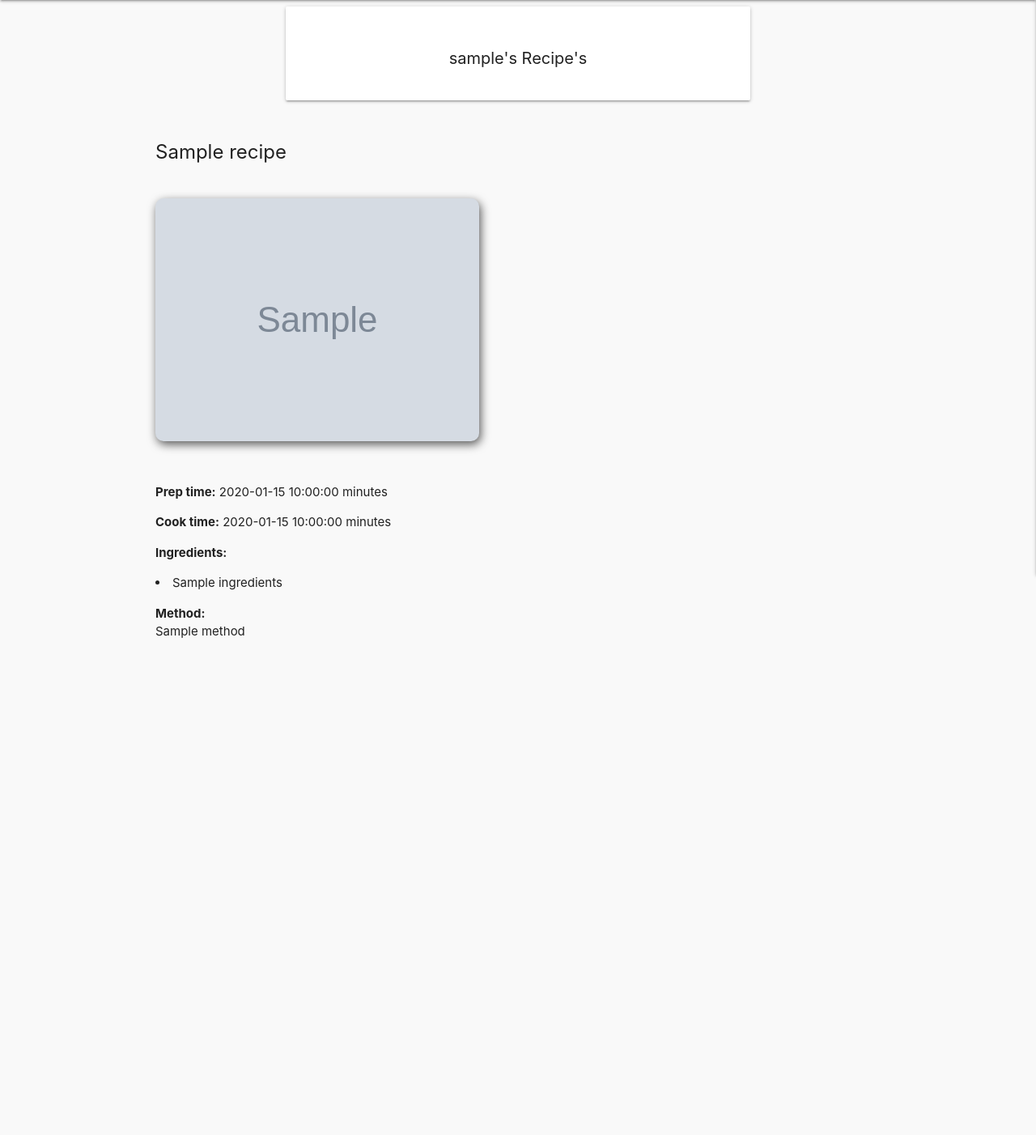
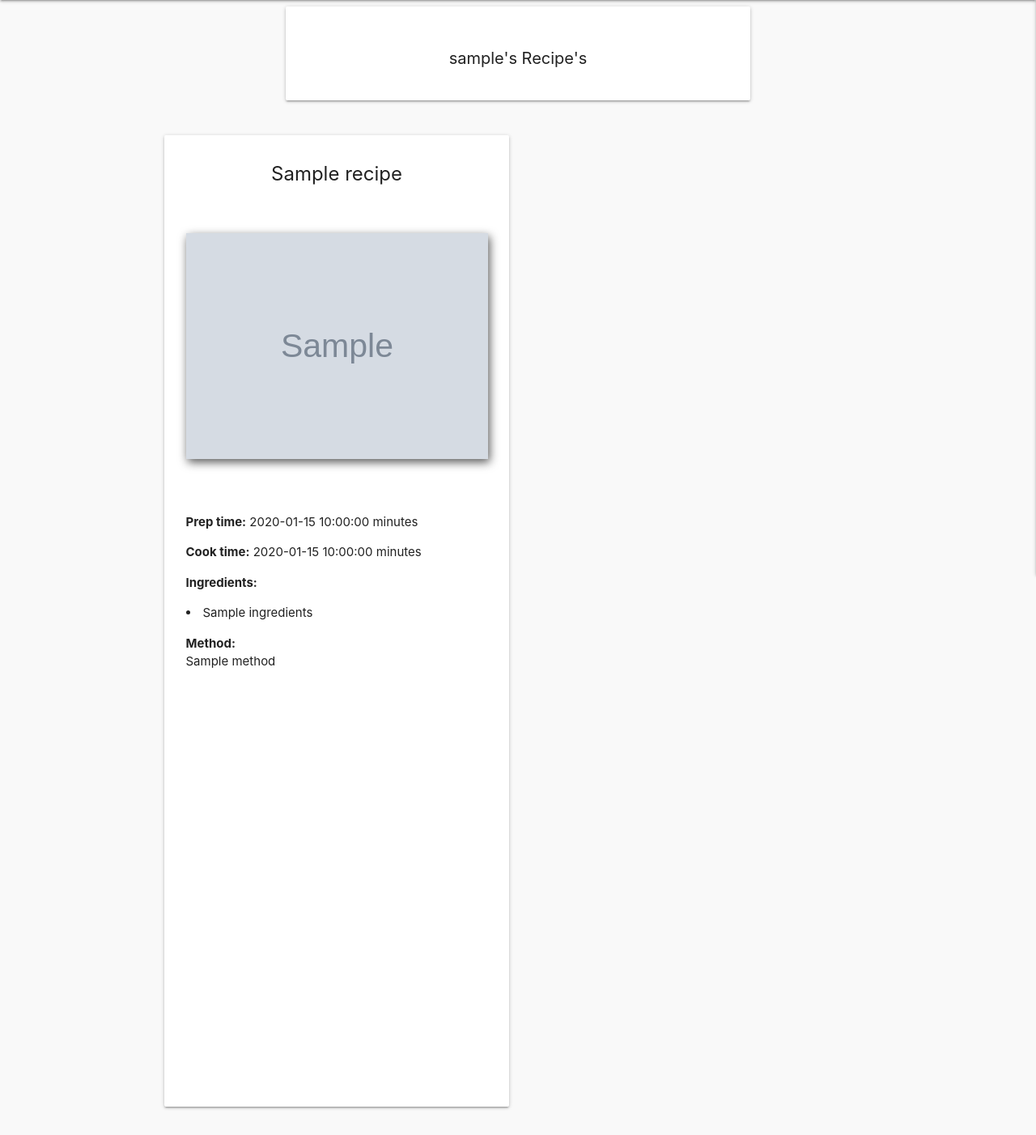
Before and after one commit to JimEv87/MS3, a Flask app: page /profile/1 in a window 1280 px wide. Shown: the part 150-1552 px from the top of the page at 81% size. Before the commit the page ends 938 px from the top, so only its background shows below. Run offline with Flask 2, Linux system fonts and the light colour scheme; the visitor is signed in with stand-in values (Sample User, id 1); grey boxes marked "Sample" are stand-in pictures; a database or web service that is not in the repository returns one stand-in record (values such as "Sample title"); some libraries are stand-ins or nearby versions.

Commit message:
styled profile page

```diff
--- a/static/css/style.css
+++ b/static/css/style.css
@@ -169,6 +169,22 @@ h3 {
   content: counter(item) ".";
 }
 
+.user-recipes {
+    height: 1200px;
+    overflow: auto;
+    padding: 2rem;
+}
+
+.user-recipes p,
+.user-recipes li {
+    text-align: left;
+    padding-left: 1rem;
+}
+
+.user-recipes img {
+    padding: 1rem;
+}
+
 @media (min-width: 600px) {
       .valign-wrapper-600 {
           display: flex;
--- a/templates/profile.html
+++ b/templates/profile.html
@@ -11,7 +11,10 @@
     </div>
 </div>
 
+<div class="row">
 {% for info in user_recipes %}
+<div class="col s12 l6">
+    <div class="col card center-align user-recipes">
 
         <h2>{{ info.dish_name }}</h2>
 
@@ -32,6 +35,11 @@
 
         <p><b>Method:</b> <br> {{ info.method }}</p>
 
+    </div>
+</div>
+
+
 {% endfor %}
 
+</div>
 {% endblock %}
```
Lines whose indentation alone changed are shown as unchanged.
